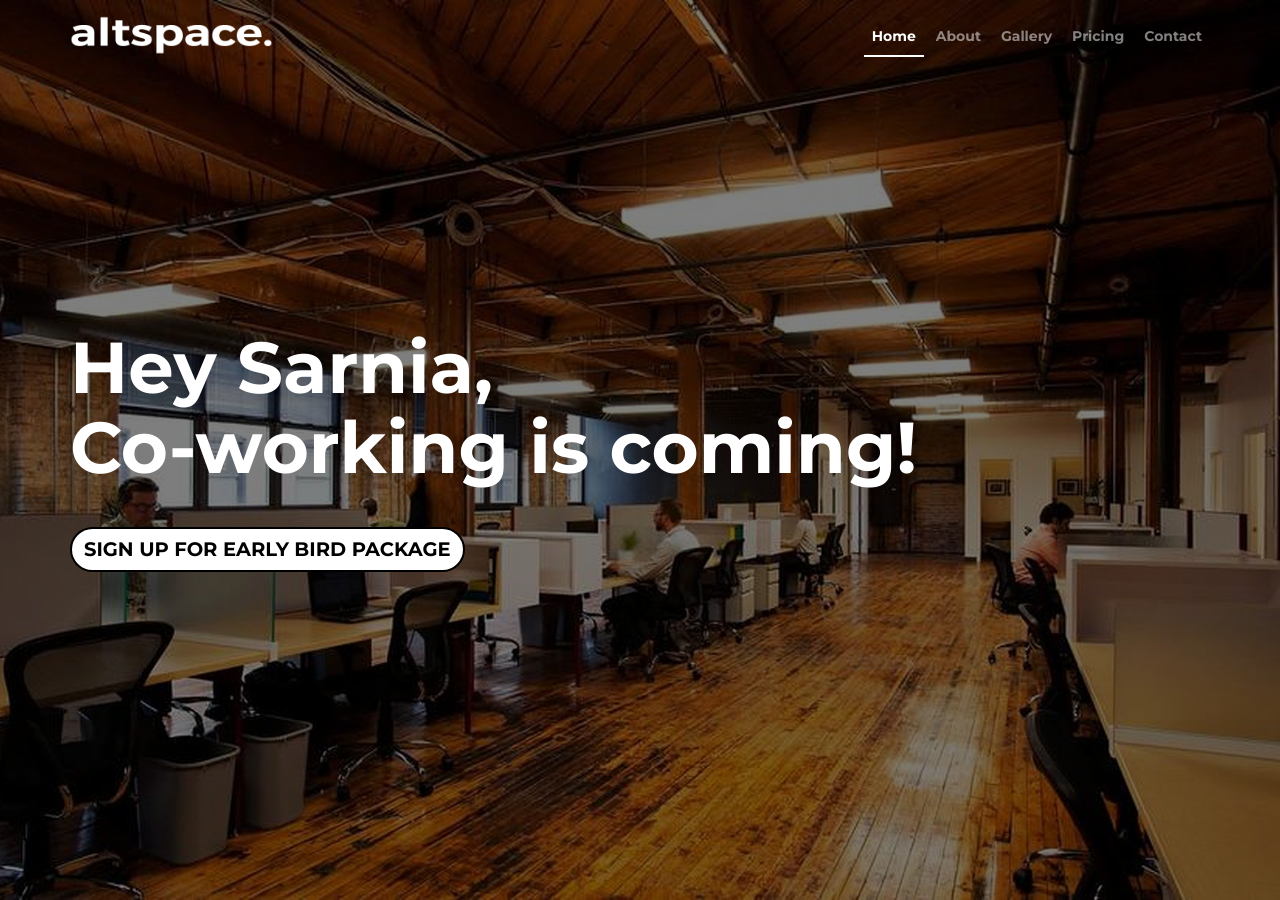
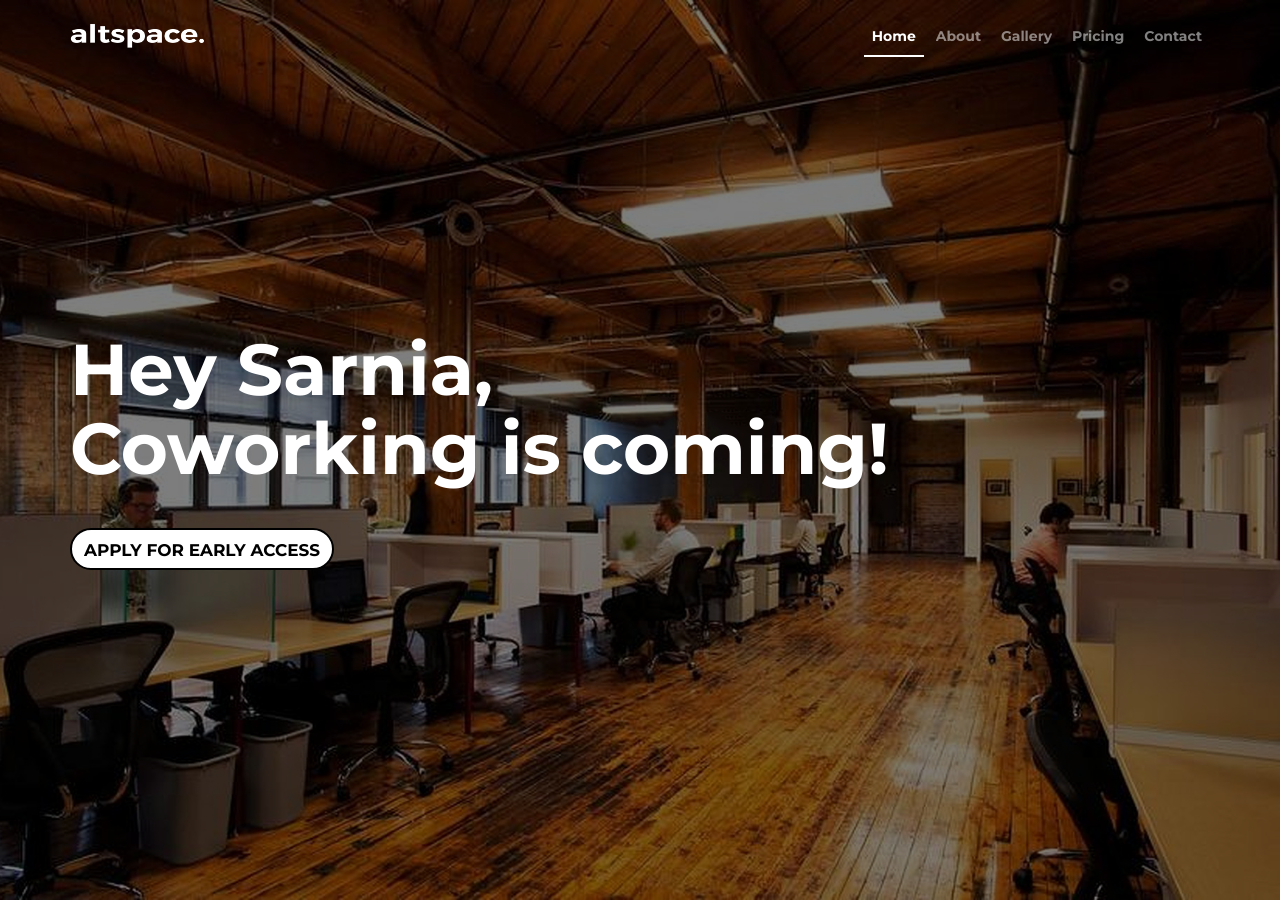
Before and after one commit to elebumm/altspace, a Jekyll site: the page built from index.md, in a window 1280 px wide and 900 px high. Built offline with Jekyll 4.4.1, drawn with Linux system fonts in a browser that asks for light colours; some of the changed text lies outside the part shown.

Commit message:
Updated website based on fixes provided by Li

```diff
--- a/_layouts/home.html
+++ b/_layouts/home.html
@@ -55,7 +55,7 @@
                 <div class="container">
                     <div class="wrapper">
                         <div class="left">
-<a href="/" class="brand" style="width: 30%;">
+<a href="/" class="brand" style="width: 20%;">
                                 <img src="assets/img/altspacelogo.png" alt="">
                             </a>
                         </div>
@@ -95,9 +95,9 @@
                     <div class="hero-title">
                         <div class="container">
                             <h1 class="animate">Hey Sarnia,
-                                <br>Co-working is coming!</h1>
+                                <br>Coworking is coming!</h1>
 <div class="shortcode-block">
-<a href="https://goo.gl/forms/g7nFynNKu600H1gG3" class="btn btn-primary btn-rounded" style="background-color: white; font-size: 1.5em;">Sign up for early bird package</a>
+<a href="https://goo.gl/forms/g7nFynNKu600H1gG3" class="btn btn-primary btn-rounded" style="background-color: white; font-size: 1.3em;">Apply for early access</a>
 </div>
 <!-- <form class="animate" id="form-hero" action="https://tmrrwinc.us17.list-manage.com/subscribe/post?u=840d9f65ab25df182b44c8aae&amp;id=de3c802aed" method="post">
 
@@ -187,7 +187,7 @@
                             <!--end feature-->
                         </div>
                         <!--end col-md-4-->
-                        <div class="col-md-4 col-sm-4">
+                        <div class="col-md-4 col-sm-4 group-column">
                             <div class="feature has-icon" data-scroll-reveal="enter right and move 20px">
                                 <i class="icon">
                                     <img src="assets/img/group.png" alt="">
@@ -220,7 +220,7 @@
 
             <div class="block" id="about">
                 <div class="container">
-                    <h2>Why altspace.</h2>
+                    <h2>Why altspace?</h2>
                     <div class="row">
                         <div class="col-md-12 col-sm-12">
                             <h3>Place where you find yourself</h3>
@@ -509,7 +506,7 @@
                                     <h3>Choose your desk</h3>
 <div class="price old"> &nbsp;</div>
 <div class="price"> &nbsp;</div>
-                                    <div class="values">
+                                    <div class="values list-values">
                                         <figure>Office Amendities</figure>
                                         <figure>Access 6 days / week</figure>
                                         <figure>Meeting Space</figure>
@@ -528,6 +525,8 @@
                                     <div class="price old">&nbsp;</div>
                                     <div class="price">Pricing TBD</div>
                                     <div class="values">
+
+                          <div class="checks">
                         <figure class="available">
                             <i class="icon_check"></i>
                         </figure>
@@ -551,6 +550,17 @@
                         </figure>
 </div>
 
+
+<div class="words">
+    <figure>Office Amendities</figure>
+    <figure>Access 6 days / week</figure>
+    <figure>Meeting Space</figure>
+    <figure>Over 200 hours / month</figure>
+</div>
+
+
+                                    </div>
+
                                 </div>
                                 <!--end price-box-->
                             </div>
@@ -562,6 +572,8 @@
 <div class="price old">&nbsp;</div>
 <div class="price">Pricing TBD</div>
                                     <div class="values">
+
+                                        <div class="checks">
 <figure class="available">
     <i class="icon_check"></i>
 </figure>
@@ -583,7 +595,15 @@
 <figure class="not-available">
     <i class="icon_close"></i>
 </figure>
+</div>
 
+<div class="words">
+<figure>Office Amendities</figure>
+<figure>Access 6 days / week</figure>
+<figure>Meeting Space</figure>
+<figure>Over 200 hours / month</figure>
+<figure>Unlimited Access</figure>
+</div>
                                     </div>
 
                                 </div>
@@ -599,6 +619,7 @@
 <div class="price old">&nbsp;</div>
 <div class="price">Pricing TBD</div>
                                     <div class="values">
+                                        <div class="checks">
 <figure class="available">
     <i class="icon_check"></i>
 </figure>
@@ -621,6 +642,18 @@
     <i class="icon_check"></i>
 </figure>
 </div>
+<div class="words">
+
+<figure>Office Amendities</figure>
+<figure>Access 6 days / week</figure>
+<figure>Meeting Space</figure>
+<figure>Over 200 hours / month</figure>
+<figure>Unlimited Access</figure>
+<figure>Dedicated Desks</figure>
+<figure>Team Perks</figure>
+</div>
+
+                                    </div>
 
                                 </div>
                                 <!--end price-box-->
@@ -635,7 +668,7 @@
             <!--end block-->
 
             <div class="block">
-                <div class="container">
+<div class="container" style="margin-bottom: 7em;">
                     <h2>FAQ.</h2>
                     <div class="row">
                         <div class="col-md-8 col-sm-8 equal-height">
--- a/assets/css/style.css
+++ b/assets/css/style.css
@@ -34,6 +34,10 @@ Headers:		'Montserrat', sans-serif;
   top: 0;
   left: 0;
   z-index: 99;
+}
+
+.words {
+  display: none;
 }
 .navigation.show-background {
   background-color: rgba(0, 0, 0, 0.8);
@@ -2145,6 +2149,7 @@ hr {
   margin-bottom: 0;
 }
 
+
 .pace {
   -webkit-pointer-events: none;
   pointer-events: none;
@@ -2183,6 +2188,10 @@ hr {
   background: #fff;
 }
 
+.group-column {
+  height: 140px;
+}
+
 .pace.pace-inactive {
   display: none;
 }
@@ -3295,6 +3304,17 @@ form .status i {
     font-size: 12px;
   }
 
+ .checks {
+   display: none;
+ }
+
+ .words {
+   display: block;
+ }
+ .list-values {
+   display: none;
+ }
+
   blockquote {
     padding-left: 0;
   }
```
Also changed, not shown: other parts of _layouts/home.html (+3 -6 lines). Lines whose indentation alone changed are shown as unchanged.
